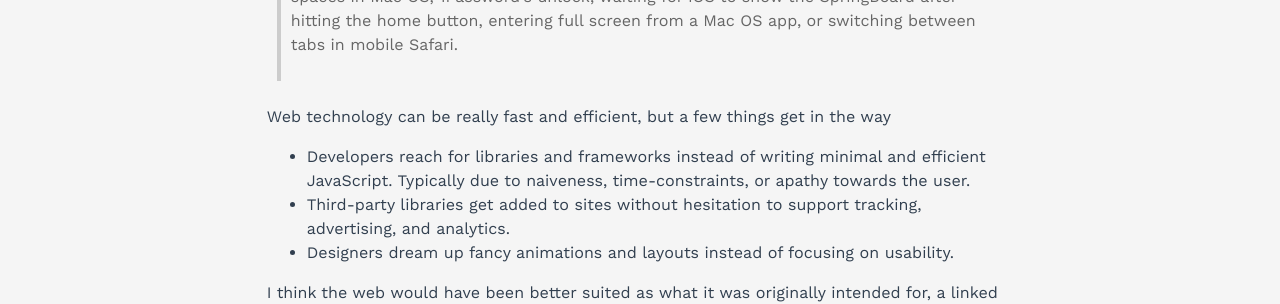
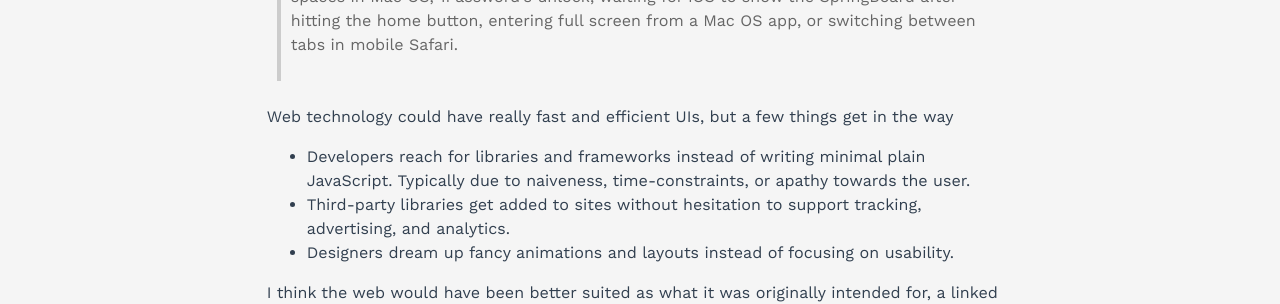
Before and after one commit to tbolt/tbolt.space, a Jekyll site: the page built from _posts/2018-09-06-learning-from-terminals.md, in a window 1280 px wide. Shown: the part 1329-1633 px from the top of the page. Built offline with Jekyll 4.4.1, drawn with Linux system fonts in a browser that asks for light colours; some web fonts are replaced.

Commit message:
minor correction

```diff
--- a/_posts/2018-09-06-learning-from-terminals.md
+++ b/_posts/2018-09-06-learning-from-terminals.md
@@ -26,8 +26,8 @@ He goes on to describe how the web spawned as a new application platform:
 >
 >Think of all the animations that an average user sits through in a day: switching between spaces in Mac OS, 1Password’s unlock, waiting for iOS to show the SpringBoard after hitting the home button, entering full screen from a Mac OS app, or switching between tabs in mobile Safari.
 
-Web technology can be really fast and efficient, but a few things get in the way
-* Developers reach for libraries and frameworks instead of writing minimal and efficient JavaScript. Typically due to naiveness, time-constraints, or apathy towards the user.
+Web technology could have really fast and efficient UIs, but a few things get in the way
+* Developers reach for libraries and frameworks instead of writing minimal plain JavaScript. Typically due to naiveness, time-constraints, or apathy towards the user.
 * Third-party libraries get added to sites without hesitation to support tracking, advertising, and analytics.
 * Designers dream up fancy animations and layouts instead of focusing on usability.
 
```
